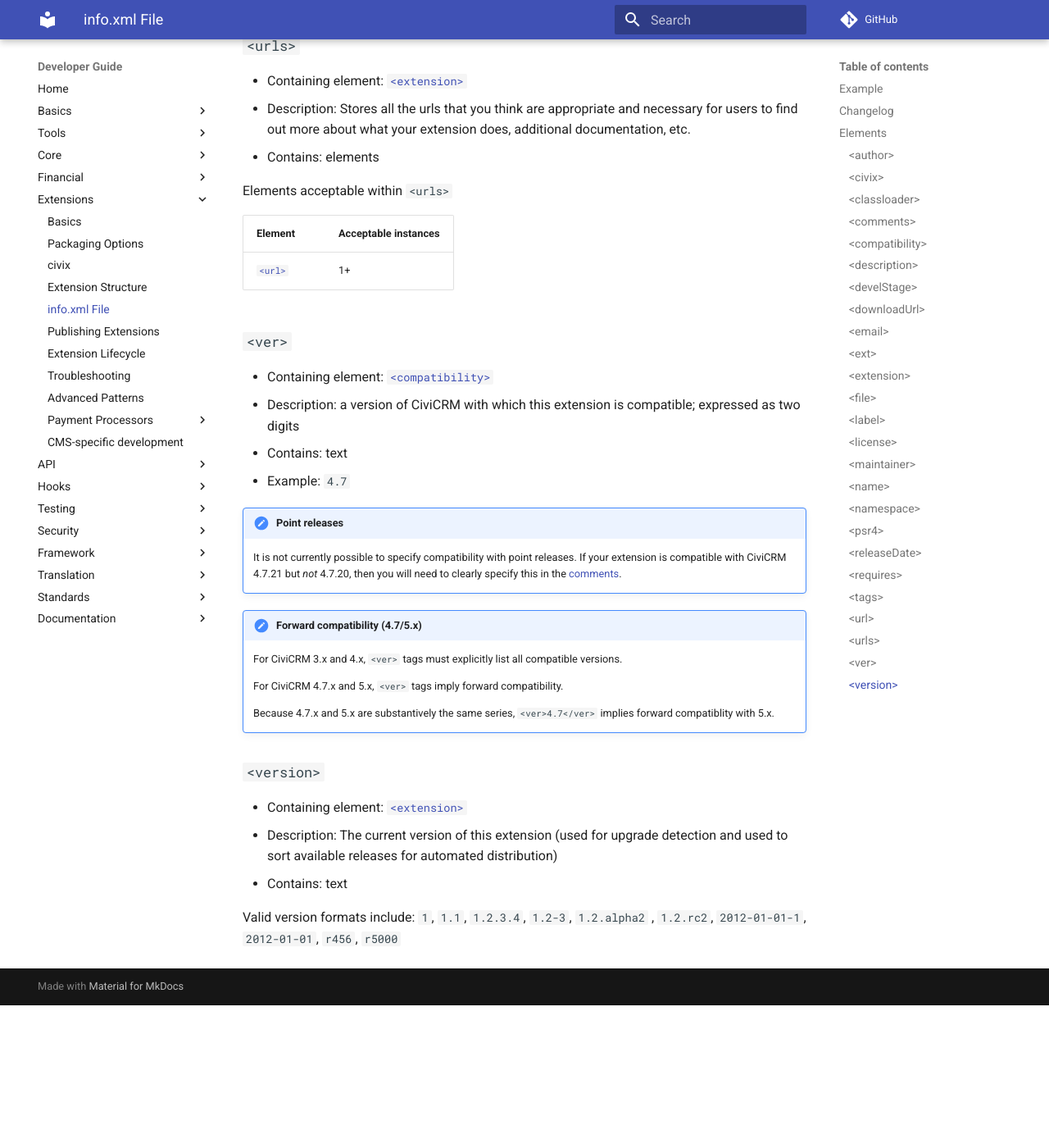
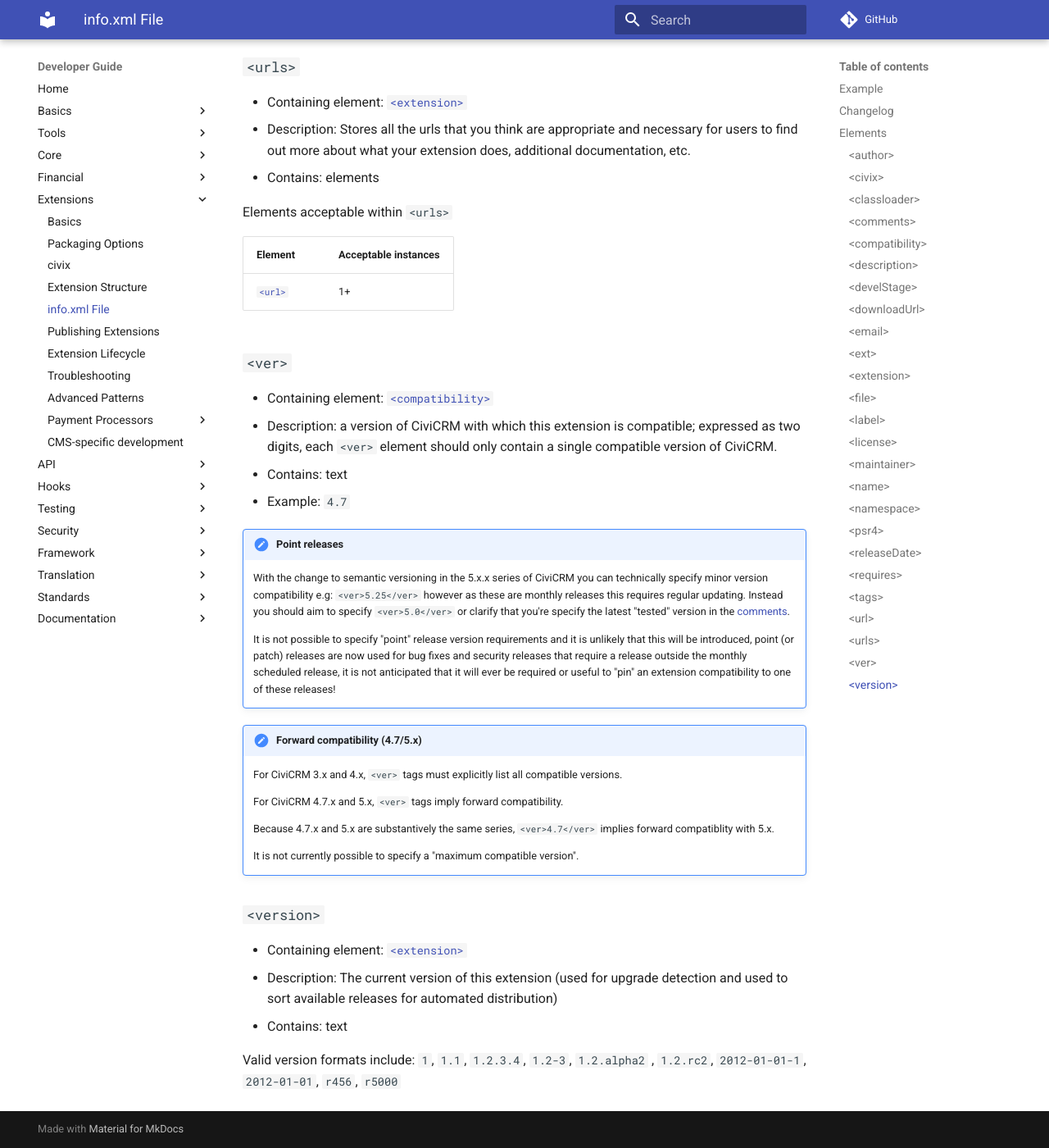
Before and after one commit to civicrm/civicrm-dev-docs, an MkDocs documentation site: the page built from docs/extensions/info-xml.md, in a window 1280 px wide and 1400 px high, scrolled down 11147 px. Shown: the whole window at 82% size. Built offline with MkDocs 1.6.1 and Material for MkDocs 9.7.7, drawn with Linux system fonts in a browser that asks for light colours; comment, search, counter and statistics services are not loaded; before the commit the page ends 12373 px from its top, so only the background shows below that; some of the changed text lies outside the part shown.

Commit message:
Update info-xml.md

```diff
--- a/docs/extensions/info-xml.md
+++ b/docs/extensions/info-xml.md
@@ -104,7 +104,7 @@ For example, if you want to write PHP classes in the `Civi` namespace and autolo
 ### `<compatibility>` {:#compatibility}
 
 * Containing element: [`<extension>`](#extension)
-* Description: specifies the versions of CiviCRM with which this extension is compatible
+* Description: specifies the versions of CiviCRM with which this extension is compatible. Each `<ver>` child element should only contain a single compatible version of CiviCRM.
 * Contains: elements
 
 Elements acceptable within `<compatibility>`
@@ -360,12 +360,15 @@ Elements acceptable within `<urls>`
 ### `<ver>` {:#ver}
 
 * Containing element: [`<compatibility>`](#compatibility)
-* Description: a version of CiviCRM with which this extension is compatible; expressed as two digits
+* Description: a version of CiviCRM with which this extension is compatible; expressed as two digits, each `<ver>` element should only contain a single compatible version of CiviCRM.
 * Contains: text
 * Example: `4.7`
 
 !!! note "Point releases"
-    It is not currently possible to specify compatibility with point releases. If your extension is compatible with CiviCRM 4.7.21 but *not* 4.7.20, then you will need to clearly specify this in the [comments](#comments).
+    With the change to semantic versioning in the 5.x.x series of CiviCRM you can technically specify minor version compatibility
+    e.g: `<ver>5.25</ver>` however as these are monthly releases this requires regular updating. Instead you should aim to specify `<ver>5.0</ver>` or clarify that you're specify the latest "tested" version in the [comments](#comments).
+
+    It is not possible to specify "point" release version requirements and it is unlikely that this will be introduced, point (or patch) releases are now used for bug fixes and security releases that require a release outside the monthly scheduled release, it is not anticipated that it will ever be required or useful to "pin" an extension compatibility to one of these releases!
 
 !!! note "Forward compatibility (4.7/5.x)"
     For CiviCRM 3.x and 4.x, `<ver>` tags must explicitly list all compatible versions.
@@ -374,6 +377,8 @@ Elements acceptable within `<urls>`
 
     Because 4.7.x and 5.x are substantively the same series, `<ver>4.7</ver>` implies forward compatiblity with 5.x.
 
+    It is not currently possible to specify a "maximum compatible version".
+
 ### `<version>` {:#version}
 
 * Containing element: [`<extension>`](#extension)
```
